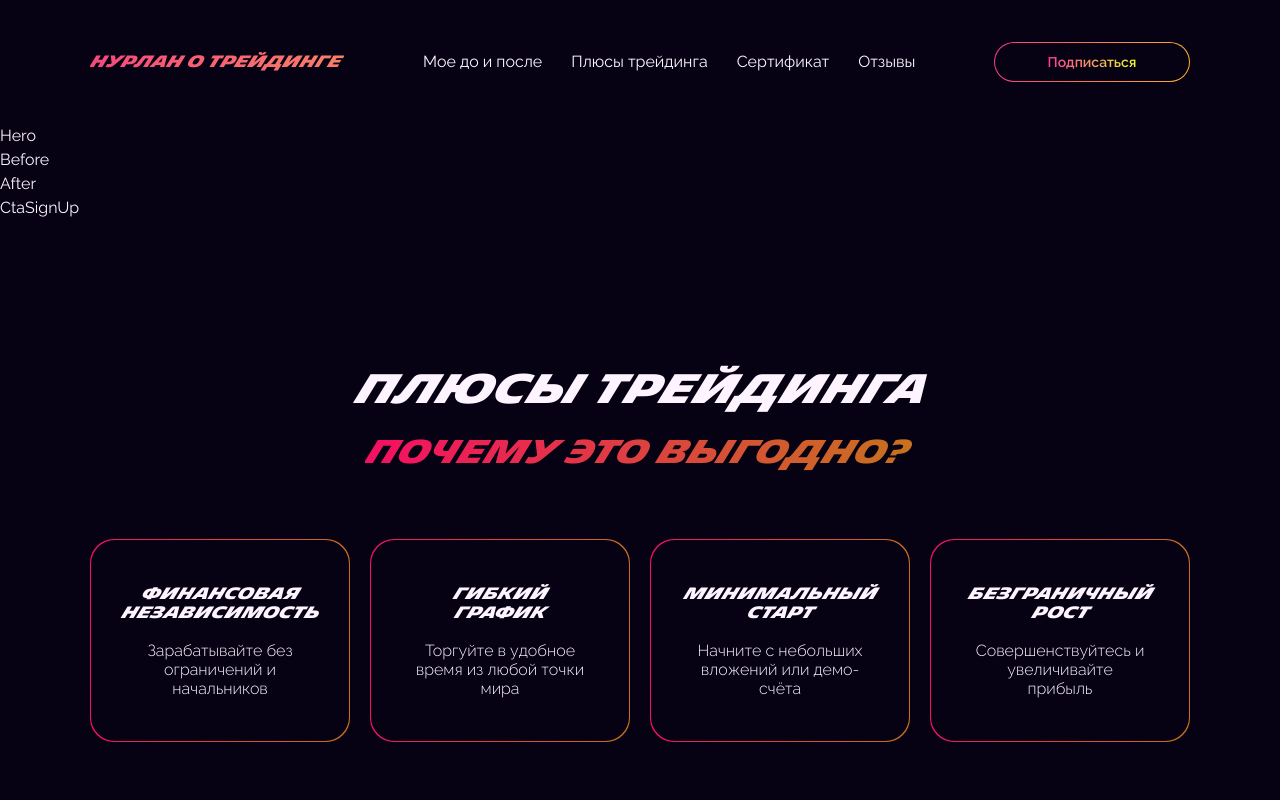
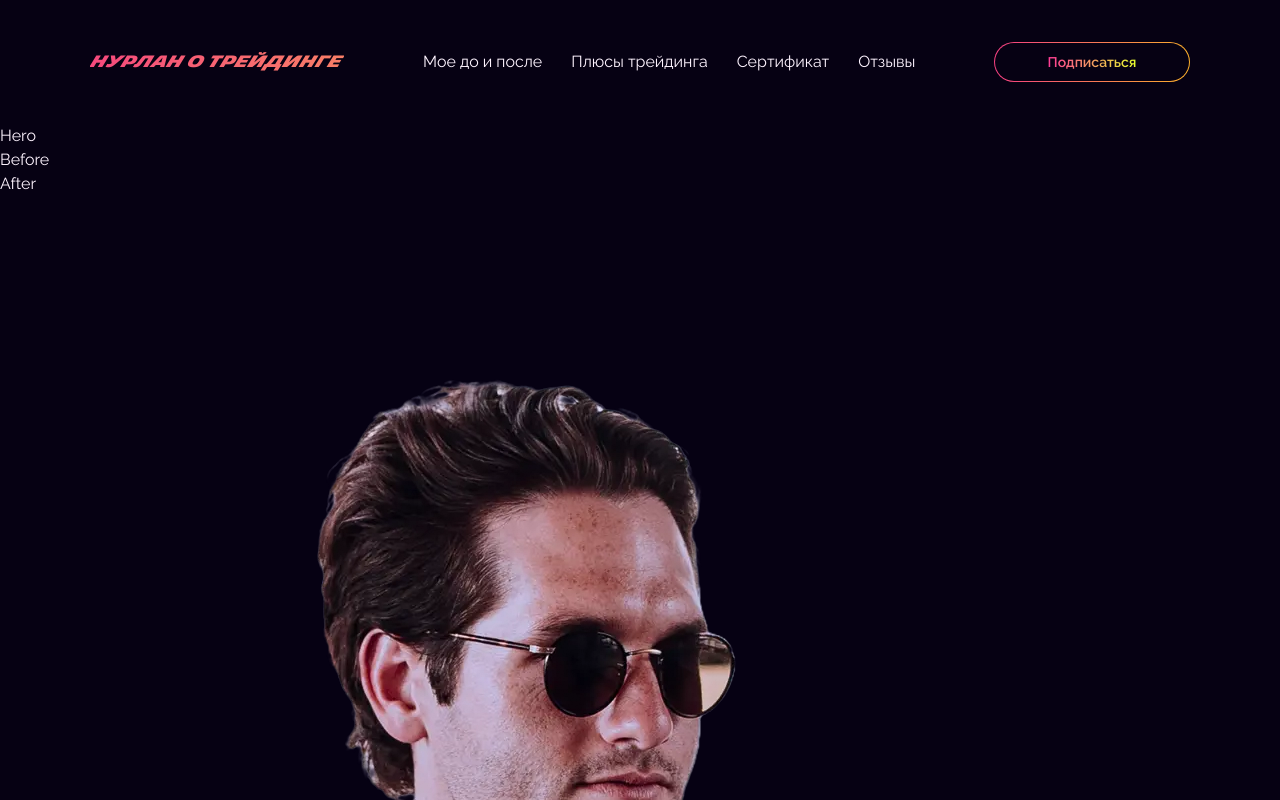
Before and after one commit to cyanidium-dev/crypto-landing, a Next.js app: page / in a window 1280 px wide. Shown: the top 800 px of the page. Built offline with nearby package versions, Linux system fonts and the light colour scheme.

Commit message:
added cta image

```diff
--- a/src/components/homePage/ctaSignUp/CtaSignUp.tsx
+++ b/src/components/homePage/ctaSignUp/CtaSignUp.tsx
@@ -1,5 +1,28 @@
 import React from "react";
+import Image from "next/image";
 
 export default function CtaSignUp() {
-  return <div>CtaSignUp</div>;
+  return (
+    <section
+      className="scroll-mt-[82px] tabxl:scroll-mt-[124px] pt-[30px] laptop:pt-[145px] pb-14 laptop:pb-[131px]
+  mb-[73px] laptop:mb-[188px]"
+    >
+      <div className="relative pl-2">
+        <Image
+          src="/images/contentImages/ctaSignUpMan.webp"
+          alt="man in the sunglasses"
+          width={1028}
+          height={1232}
+        />
+        <Image
+          src="/images/contentImages/startEarning.svg"
+          alt="start earning text"
+          width="316"
+          height="175"
+          className="absolute -bottom-[30px] left-[30px] w-[calc(100%-60px)]"
+        />
+      </div>
+      <div className="container max-w-[1920px]"></div>
+    </section>
+  );
 }
--- a/src/components/homePage/tradingBenefits/TradingBenefits.tsx
+++ b/src/components/homePage/tradingBenefits/TradingBenefits.tsx
@@ -11,7 +11,10 @@ export default function TradingBenefits() {
       <h2 className="mb-4 tabxl:mb-5 font-michelin uppercase italic text-20bold tabxl:text-40bold text-center">
         Плюсы трейдинга
       </h2>
-      <p className="w-fit pr-2 mx-auto mb-[50px] tabxl:mb-[68px] font-michelin uppercase italic text-24bold tabxl:text-32bold text-transparent bg-clip-text bg-caviarGradient text-center">
+      <p
+        className="w-fit pr-2 mx-auto mb-[50px] tabxl:mb-[68px] font-michelin uppercase italic text-24bold tabxl:text-32bold text-transparent
+      bg-clip-text bg-caviarGradient text-center"
+      >
         Почему это выгодно?
       </p>
       <BenefitsList />
```
Also changed, not shown: public/images/contentImages/ctaSignUpMan.webp (added), public/images/contentImages/startEarning.svg (added).
